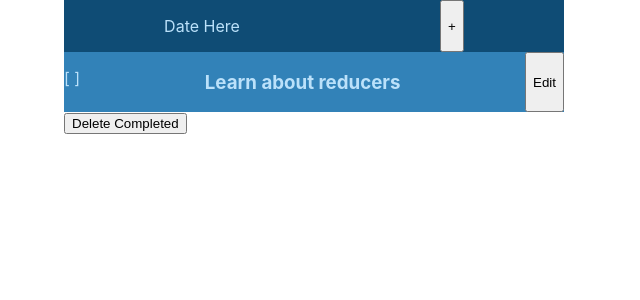
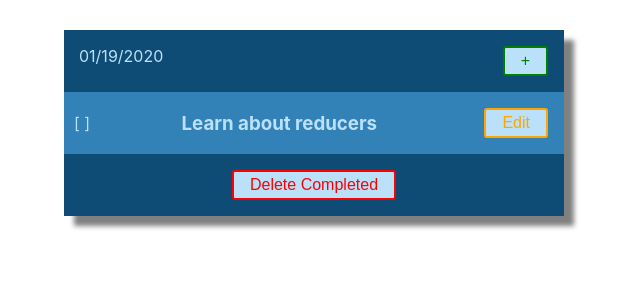
Before and after one commit to CAM603/reducer-todo, a React (Create React App) app: page / in a window 1280 px wide. Shown: the top 300 px of the page, without its empty margins (326-966 px from the left). Built offline with nearby package versions, Linux system fonts and the light colour scheme.

Commit message:
added style

```diff
--- a/src/App.css
+++ b/src/App.css
@@ -17,8 +17,21 @@
   background: #3282b8;
   color: #bbe1fa;
 }
+.todo-list div:last-child {
+  display: flex;
+  justify-content: center;
+  background: #0f4c75;
+}
 
 .cross {
   text-decoration: line-through red;
-  /* color: #1b262c; */
 }
+
+@media(min-width: 500px) {
+  .app-container {
+    margin-top: 30px;
+  }
+  .app {
+    box-shadow: 10px 10px 5px grey;
+  }
+}
--- a/src/App.js
+++ b/src/App.js
@@ -45,8 +45,9 @@ function App() {
           <TodoList
           todos={state.todos}
           complete={complete}
-          deleteTodo={deleteTodo}/>
-          <button onClick={deleteComplete}>Delete Completed</button>
+          deleteTodo={deleteTodo}
+          deleteComplete={deleteComplete}
+          />
         </div>
       </div>
       <GlobalStyle />
--- a/src/components/Navigation.js
+++ b/src/components/Navigation.js
@@ -1,11 +1,24 @@
 import React from 'react';
 import { StyledNav } from '../styles/StyledNav';
+import { StyledButton } from '../styles/StyledButton';
 
 const Navigation = ({toggleForm, adding}) => {
+
+    let today = new Date();
+    let dd = String(today.getDate()).padStart(2, '0');
+    let mm = String(today.getMonth() + 1).padStart(2, '0');
+    let yyyy = today.getFullYear();
+
+    today = mm + '/' + dd + '/' + yyyy;
+
     return (
         <StyledNav>
-            <p>Date Here</p>
-            <button onClick={() => toggleForm()}>{adding ? '' : '+'}</button>
+            <p>{today}</p>
+            <StyledButton
+            color="green"
+            onClick={() => toggleForm()}>
+                {adding ? '' : '+'}
+            </StyledButton>
         </StyledNav>
     )
 }
--- a/src/components/ToDoList.js
+++ b/src/components/ToDoList.js
@@ -1,13 +1,19 @@
 import React from 'react';
 import Todo from './Todo';
+import { StyledButton } from '../styles/StyledButton';
 
-const TodoList = ({todos, complete, deleteTodo}) => {
+const TodoList = ({todos, complete, deleteTodo, deleteComplete}) => {
 
     return (
         <div className="todo-list">
             {todos.map(todo => (
                 <Todo todo={todo} complete={complete} deleteTodo={deleteTodo}/>
             ))}
+            <div>
+                <StyledButton
+                color='red'
+                onClick={deleteComplete}>Delete Completed</StyledButton>
+            </div>
         </div>
         )
 }
--- a/src/components/Todo.js
+++ b/src/components/Todo.js
@@ -1,13 +1,22 @@
 import React from 'react';
 import { StyledTodo } from '../styles/StyledTodo';
+import { StyledButton } from '../styles/StyledButton';
 
 const Todo = ({todo, complete, deleteTodo}) => {
 
     return (
         <StyledTodo>
             <p>{todo.completed ? '[✓]' : '[ ]'}</p>
-            <h3 onClick={() => complete(todo.id)} className={todo.completed ? 'cross' : 'not'}>{todo.todo}</h3>
-            {todo.completed ? <button onClick={() => deleteTodo(todo.id)}>Delete</button> : <button>Edit</button>}
+            <h3
+            onClick={() => complete(todo.id)}
+            className={todo.completed ? 'cross' : 'not'}>{todo.todo}</h3>
+            {todo.completed ?
+            <StyledButton
+            color="red"
+            onClick={() => deleteTodo(todo.id)}>Delete</StyledButton> :
+            <StyledButton
+            color="orange"
+            >Edit</StyledButton>}
         </StyledTodo>
     )
 }
--- /dev/null
+++ b/src/styles/StyledButton.js
@@ -0,0 +1,12 @@
+import styled from 'styled-components';
+
+export const StyledButton = styled.button`
+    outline: none;
+    font-size: 1em;
+    margin: 1em;
+    padding: 0.25em 1em;
+    border-radius: 3px;
+    background: #bbe1fa;
+    color: ${props => props.color};
+    border: solid 2px ${props => props.color};
+`;
--- a/src/styles/StyledNav.js
+++ b/src/styles/StyledNav.js
@@ -4,5 +4,9 @@ export const StyledNav = styled.div`
     background: #0f4c75;
     color: #bbe1fa;
     display: flex;
-    justify-content: space-around;
+    justify-content: space-between;
+
+    p {
+        padding-left: 15px;
+    }
 `;
--- a/src/styles/StyledTodo.js
+++ b/src/styles/StyledTodo.js
@@ -3,5 +3,10 @@ import styled from 'styled-components';
 export const StyledTodo = styled.div`
     display: flex;
     justify-content: space-between;
+    align-items: center;
+
+    p {
+        padding-left: 10px;
+    }
 
 `;
--- a/src/styles/StyledTodoForm.js
+++ b/src/styles/StyledTodoForm.js
@@ -16,6 +16,7 @@ export const StyledTodoForm = styled.div`
             width: 300px;
             height: 20px;
             padding-right: 50px;
+            outline: none;
         }
 
         input[type="submit"] {
```
